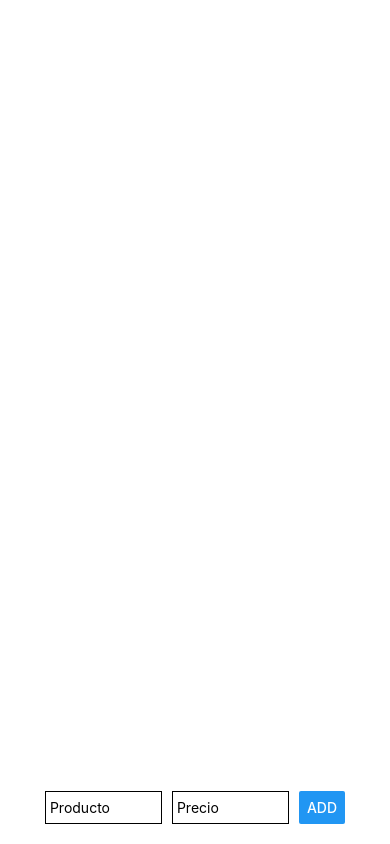
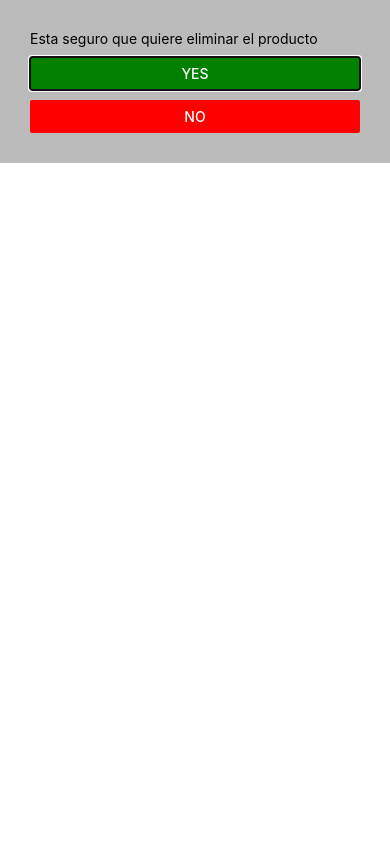
Before and after one commit to ManuelForneri/React-nativ, a React Native app: screen / in a window 390 px wide. Built offline with nearby package versions, Linux system fonts and the light colour scheme.

Commit message:
add modal and sweet alert

```diff
--- a/App.js
+++ b/App.js
@@ -1,5 +1,13 @@
 import { useState } from "react";
-import { View, Text, StyleSheet, Button, TextInput } from "react-native";
+import {
+  View,
+  Text,
+  StyleSheet,
+  Button,
+  TextInput,
+  FlatList,
+  Modal,
+} from "react-native";
 
 const App = () => {
   const [products, setProducts] = useState([]);
@@ -36,14 +44,25 @@ const App = () => {
         <Button title="ADD" onPress={handlerAddProducts} />
       </View>
       <View style={styles.listContainer}>
-        {products.map((prod) => (
-          <View key={prod.id} style={styles.cardProduct}>
-            <Text>{prod.title}</Text>
-            <Text>${prod.price}</Text>
-            <Button title="Del" onPress={openDeletedModal} />
-          </View>
-        ))}
+        <FlatList
+          data={products}
+          keyExtractor={(item) => item.id}
+          renderItem={({ item }) => (
+            <View style={styles.cardProduct}>
+              <Text>{item.title}</Text>
+              <Text>${item.price}</Text>
+              <Button title="Del" onPress={openDeletedModal} />
+            </View>
+          )}
+        />
       </View>
+      <Modal>
+        <View style={styles.modalContainer}>
+          <Text>Esta seguro que quiere eliminar el producto</Text>
+          <Button color="green" title="Yes" />
+          <Button color="red" title="no" />
+        </View>
+      </Modal>
     </View>
   );
 };
@@ -78,8 +97,13 @@ const styles = StyleSheet.create({
     padding: 10,
     justifyContent: "center",
     alignItems: "center",
-    width: "70%",
+    width: "90%",
     borderWidth: 1,
+  },
+  modalContainer: {
+    backgroundColor: "#bbb",
+    padding: 30,
+    gap: 10,
   },
 });
 export default App;
--- a/package.json
+++ b/package.json
@@ -9,13 +9,14 @@
     "web": "expo start --web"
   },
   "dependencies": {
+    "@expo/webpack-config": "^19.0.0",
     "expo": "~49.0.15",
     "expo-status-bar": "~1.6.0",
     "react": "18.2.0",
+    "react-dom": "18.2.0",
     "react-native": "0.72.6",
     "react-native-web": "~0.19.6",
-    "react-dom": "18.2.0",
-    "@expo/webpack-config": "^19.0.0"
+    "sweetalert2": "^11.10.1"
   },
   "devDependencies": {
     "@babel/core": "^7.20.0"
```
Also changed, not shown: 1 other file (tests, documents, lock files or other folders).
